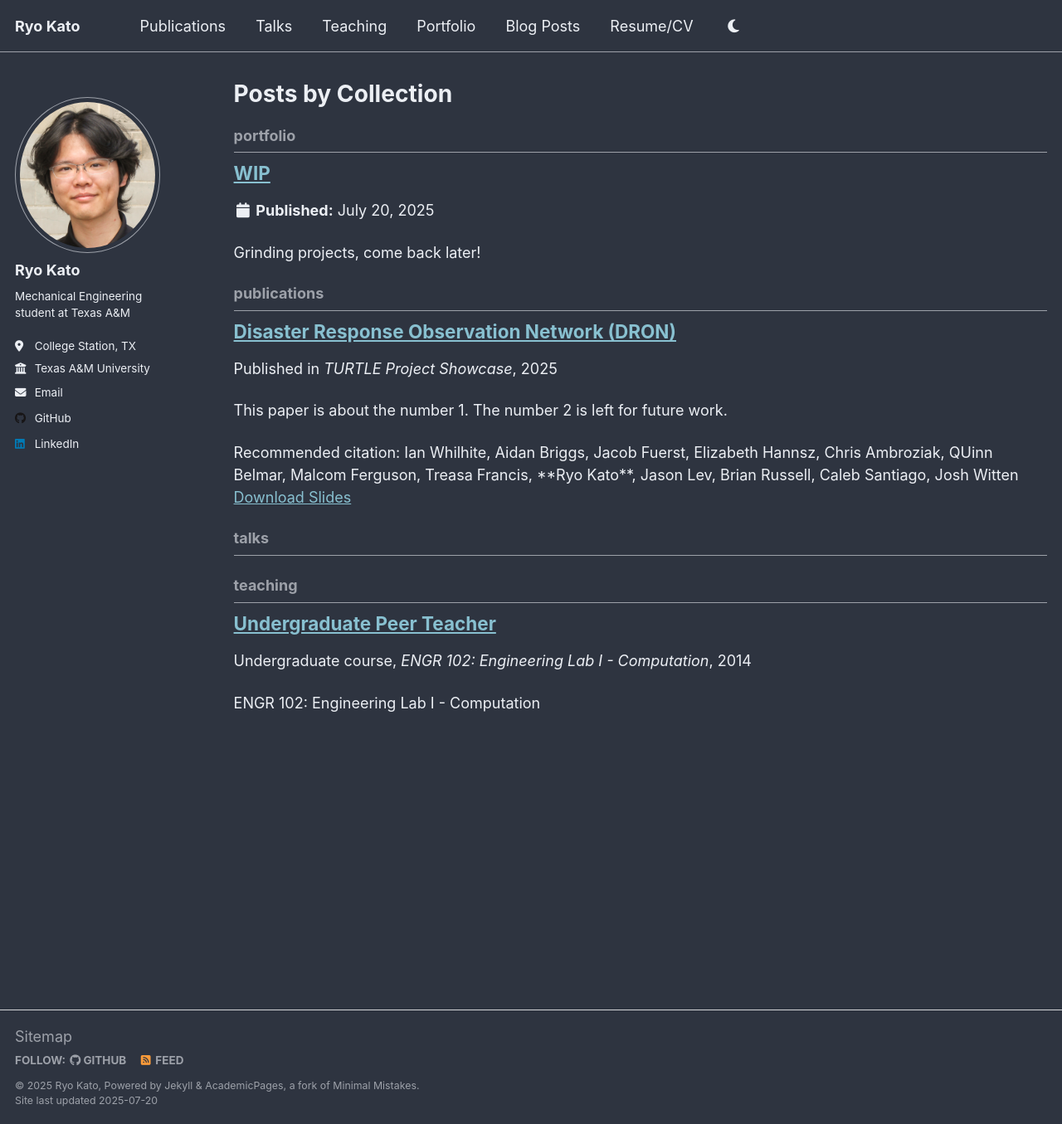
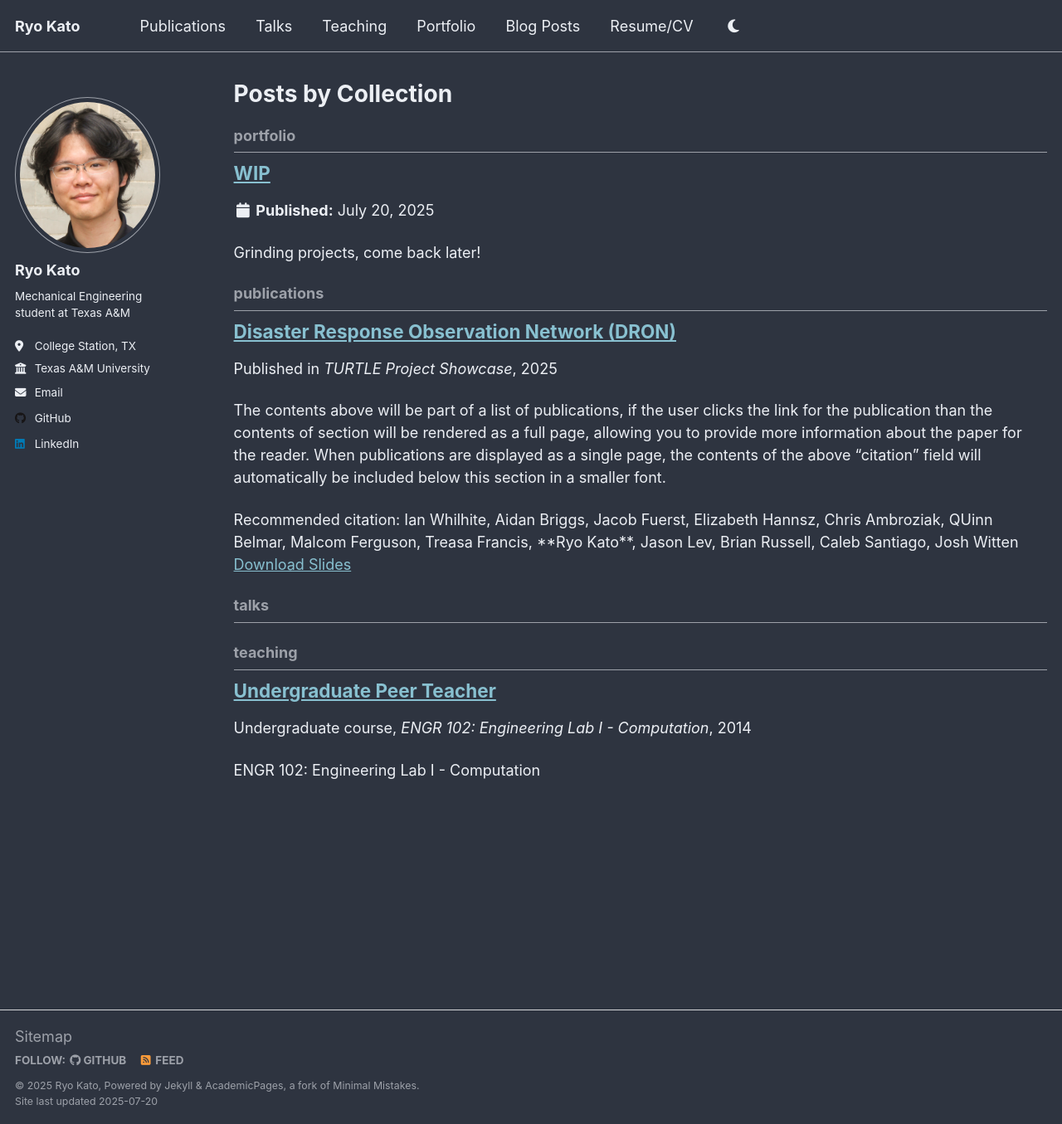
Before and after one commit to theryokato/theryokato.github.io, a Jekyll site: the page built from _pages/collection-archive.html, in a window 1280 px wide and 1355 px high. Shown: the whole window at 83% size. Built offline with Jekyll 4.4.1, drawn with Linux system fonts in a browser that asks for light colours; a script that is not in the unit is left out.

Commit message:
publications fix 2

```diff
--- a/_publications/example.md
+++ b/_publications/dron-poster-2025.md
@@ -1,9 +1,9 @@
 ---
 title: "Disaster Response Observation Network (DRON)"
 collection: publications
-category: Conference Papers
-permalink: /publication/2009-10-01-paper-title-number-1
-excerpt: 'This paper is about the number 1. The number 2 is left for future work.'
+category: conferences_poster
+permalink: /publication/dron-poster-2025
+excerpt:
 date: 2025-4-25
 venue: 'TURTLE Project Showcase'
 slidesurl: 'https://docs.google.com/presentation/d/1klCbrAJd_BYr--Noz_Il86cOTJcnf5Zi/edit?usp=sharing&ouid=105054060199346204066&rtpof=true&sd=true'
```
